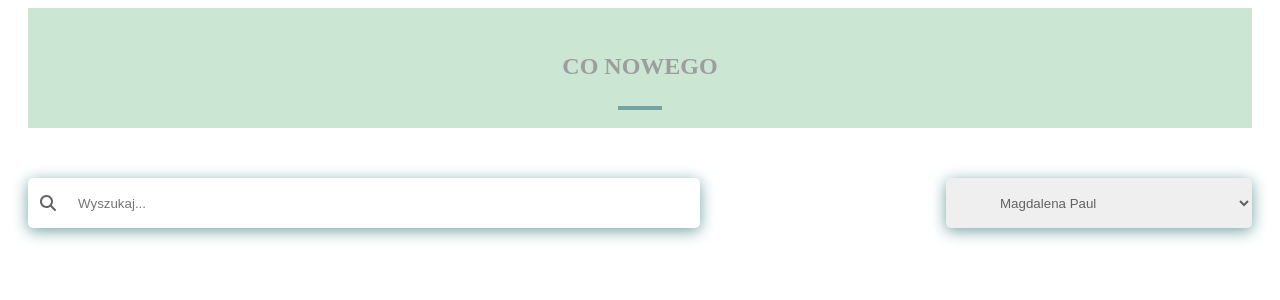
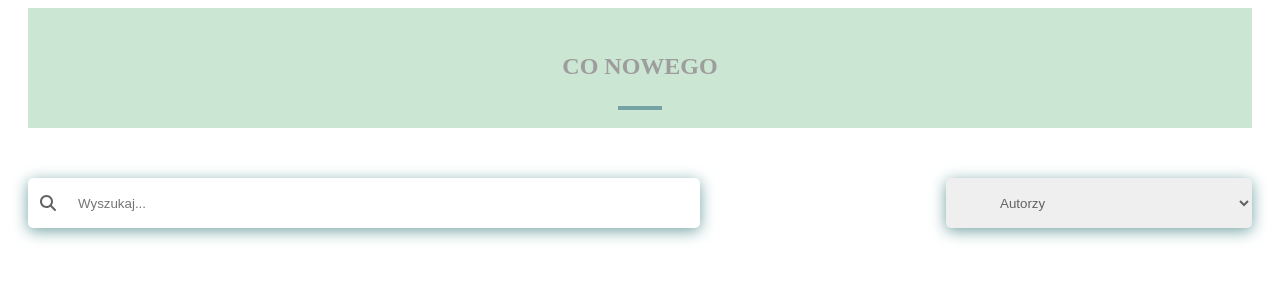
Before and after one commit to AgnieszkaDra/OpeningPosts--Vue, a Vue app: page /#/Wilk in a window 1280 px wide. Before the commit this address led to /#/Wilk. Shown: the top 300 px of the page. Built offline with nearby package versions, Linux system fonts and the light colour scheme.

Commit message:
add method to filter posts

```diff
--- a/data/post.js
+++ b/data/post.js
@@ -44,7 +44,7 @@ Sed tempor enim et nisi finibus, quis gravida justo pulvinar. Curabitur nec mi v
 const postDataArray = [
   {
     title: 'Leśne zwierzęta',
-    author: 'Magdalena Paul',
+    author: 'Wojtek Paul',
     body: `Hop hop! Dzisiaj wołam do Was z lasu, w którym między drzewami grasuje lis i jeż.  🦊  🌳  🦔 A może ktoś jeszcze się tu ukrył? 🧐
     Worek idealny dla przedszkolaka, ale też dla mamy, która potrzebuje osobnej torby na potrzebne rzeczy dla malucha.
     Wykonany został z bawełny, która w dotyku przypomina len. Jest bardzo trwały (u nas funkcjonuje od roku, tak się sprawdzał, że uszyłam sobie większy 👍 ). Śliczny wzór podkreśla czarna tasiemka.
@@ -64,7 +64,7 @@ const postDataArray = [
   },
   {
     title: 'Wilk',
-    author: 'Magdalena Paul',
+    author: 'Wojtek Paul',
     body: `Proszę Państwa, oto wilk. 🐺 Kiedyś bardzo się zdziwiłam jak się okazało, że wilki unikają ludzi i są bardzo płochliwe.  Nasz wilk się oswoił, ukrył w czerni i chętnie się z kimś zaprzyjaźni 😊
     Bluza wykonana z dresówki drapanej, ze ściągaczami, które "rosną" wraz z dzieckiem - wystarczy je odwinąć.
     95% bawełna, 5% elastan.
@@ -86,7 +86,7 @@ const postDataArray = [
   },
   {
     title: 'Fiolet',
-    author: 'Magadalena Paul',
+    author: 'Magdalena Paul',
     body: `Fiolet! Bardzo modny kolor tego sezonu tym razem na podstawowej bluzie w Szyte Ukryte. Połączenie z kwiatkami przypomina o zbliżającej się wiośnie  🌷 🪻 ☀️
     Podstawowy krój - do takiej bluzy możesz zamówić swoją wymarzoną naszywkę. Wystarczy, że do mnie napiszesz 🙂
     Legginsy ze wzmocnionym szwem, gotowe do zadań specjalnych.
--- a/src/components/FilterInput.vue
+++ b/src/components/FilterInput.vue
@@ -1,31 +1,28 @@
 <template>
-    <div
-        class="operations__filter filter"
-    >
-       <select
-        class="filter__select"
-        >
+    <div class="operations__filter filter">
+      <select class="filter__select" @change="handleAuthorChange">
         <option
           v-for="author in AUTHORS"
           :key="author"
-            class='filter__option'
+          :value="author"
+          class="filter__option"
         >
           {{ author }}
         </option>
       </select>
     </div>
-
   </template>
 
-<script>
+  <script setup>
+  const AUTHORS = ['Autorzy', 'Magdalena Paul', 'Wojtek Paul'];
 
-    const AUTHORS = ['Magdalena Paul', 'Wojtek Paul']
+  import { usePostStore } from '@/store';
 
-    export default {
-        data() {
-            return {
-                AUTHORS: AUTHORS
-            }
-        }
-    }
+  const postStore = usePostStore();
+
+  const handleAuthorChange = (event) => {
+    const selectedAuthor = event.target.value;
+    postStore.setCurrentAuthor(selectedAuthor);
+};
+
   </script>
--- a/src/components/PostsComponent.vue
+++ b/src/components/PostsComponent.vue
@@ -32,7 +32,7 @@
 </template>
 
 <script setup>
-import { computed } from 'vue';
+import { computed, watch } from 'vue';
 import { usePostStore } from '@/store';
 import { useRouter } from 'vue-router';
 import PaginationComponent from './PaginationComponent.vue';
@@ -46,6 +46,16 @@ const totalPages = computed(() => postStore.totalPages);
 const posts = computed(() => postStore.postsData)
 
 const postsPerPage = computed(() => postStore.postsPerPage);
+
+watch(
+  () => postStore.currentAuthor,
+  (newAuthor) => {
+    console.log(newAuthor);
+    postStore.postsData = postStore.postsData.filter(({ author }) => author === newAuthor);
+    console.log(postStore)
+  }
+);
+
 
 const paginatedPosts = computed(() => {
   const startIndex = (currentPage.value - 1) * postsPerPage.value;
--- a/src/store.js
+++ b/src/store.js
@@ -8,6 +8,7 @@ export const usePostStore = defineStore({
     totalPages: 1,
     postsData: [],
     postsPerPage: 3,
+    currentAuthor: null, // Add currentRegion state
   }),
   actions: {
     async fetchPosts() {
@@ -35,7 +36,6 @@ export const usePostStore = defineStore({
           postsData: postsArray,
           totalPages: Math.ceil(postsArray.length / this.postsPerPage)
         });
-        console.log(this.postsData)
       } catch (error) {
         console.error('Error fetching posts:', error);
       }
@@ -45,6 +45,24 @@ export const usePostStore = defineStore({
       if (page >= 1 && page <= this.totalPages) {
         this.currentPage = page;
       }
-    }
-  }
+    },
+    // Add a setter for currentRegion
+    setCurrentAuthor(author) {
+      this.currentAuthor = author;
+    },
+  },
+  // Define the computed property filteredByRegion
+  getters: {
+    filteredByAuthor() {
+      console.log(this.currentAuthor)
+      if(this.currentAuthor === 'Wojtek Paul') {
+        alert('Wojtek')
+      }
+      return this.currentAuthor !== null
+        ? this.postsData.filter(({ author }) => {
+            return author === this.currentAuthor;
+          })
+        : this.postsData;
+    },
+  },
 });
```
Lines whose indentation alone changed are shown as unchanged.
